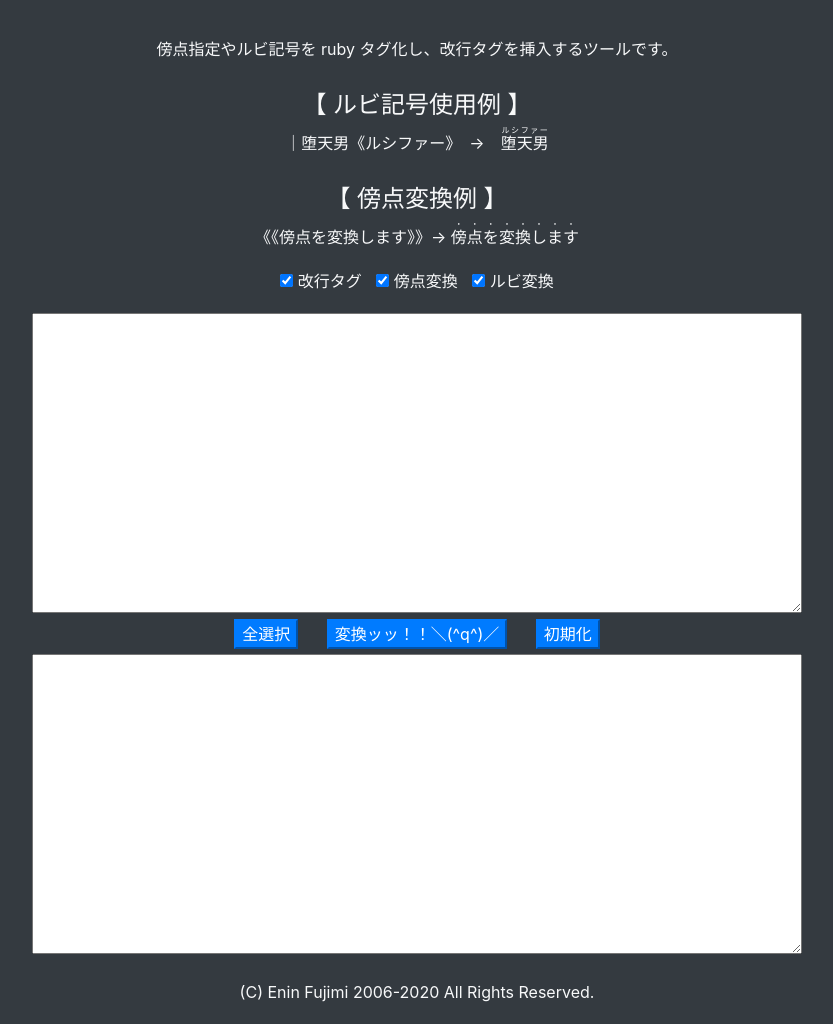
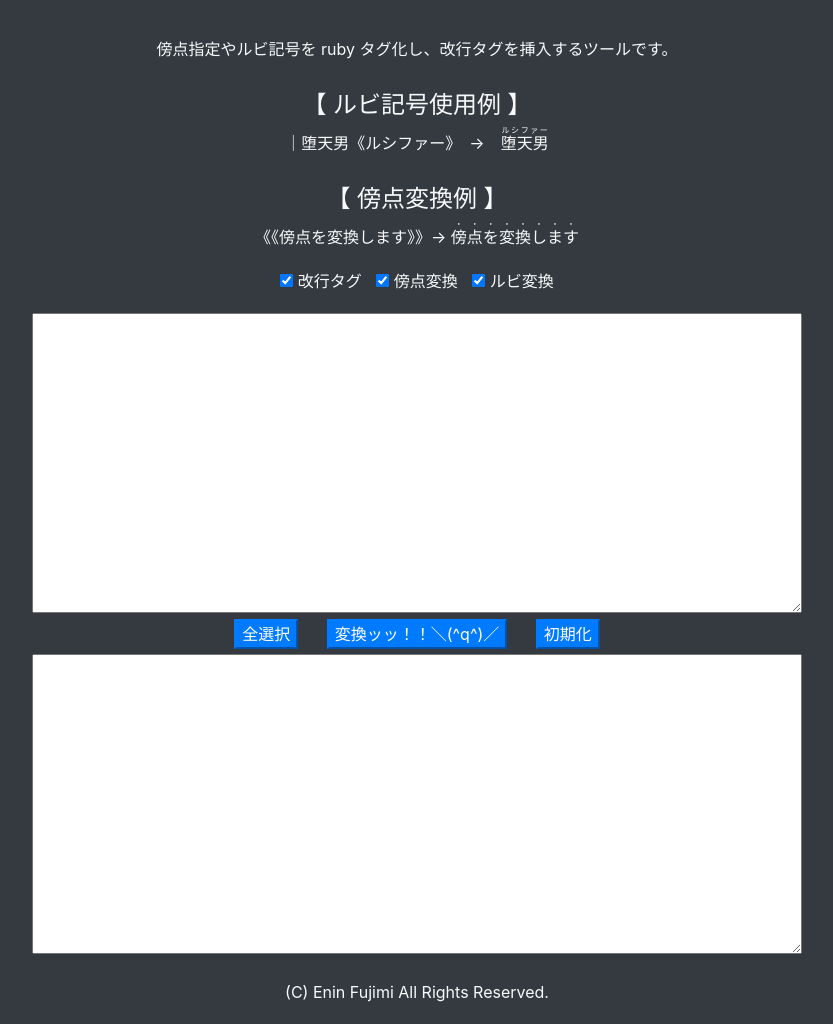
Before and after one commit to celebrater46/novelConverter, a plain HTML site: page index.html in a window 1280 px wide. Shown: the part 71-1095 px from the top of the page, without its empty margins (223-1056 px from the left). Drawn offline with nearby package versions, Linux system fonts and the light colour scheme.

Commit message:
uploaded eningrad_6.1 to the server

```diff
--- a/index.html
+++ b/index.html
@@ -38,7 +38,7 @@
         </nav>
         <textarea id="html"></textarea>
         <footer>
-            (C) Enin Fujimi 2006-2020 All Rights Reserved.
+            (C) Enin Fujimi All Rights Reserved.
         </footer>
     </div>
 
```
